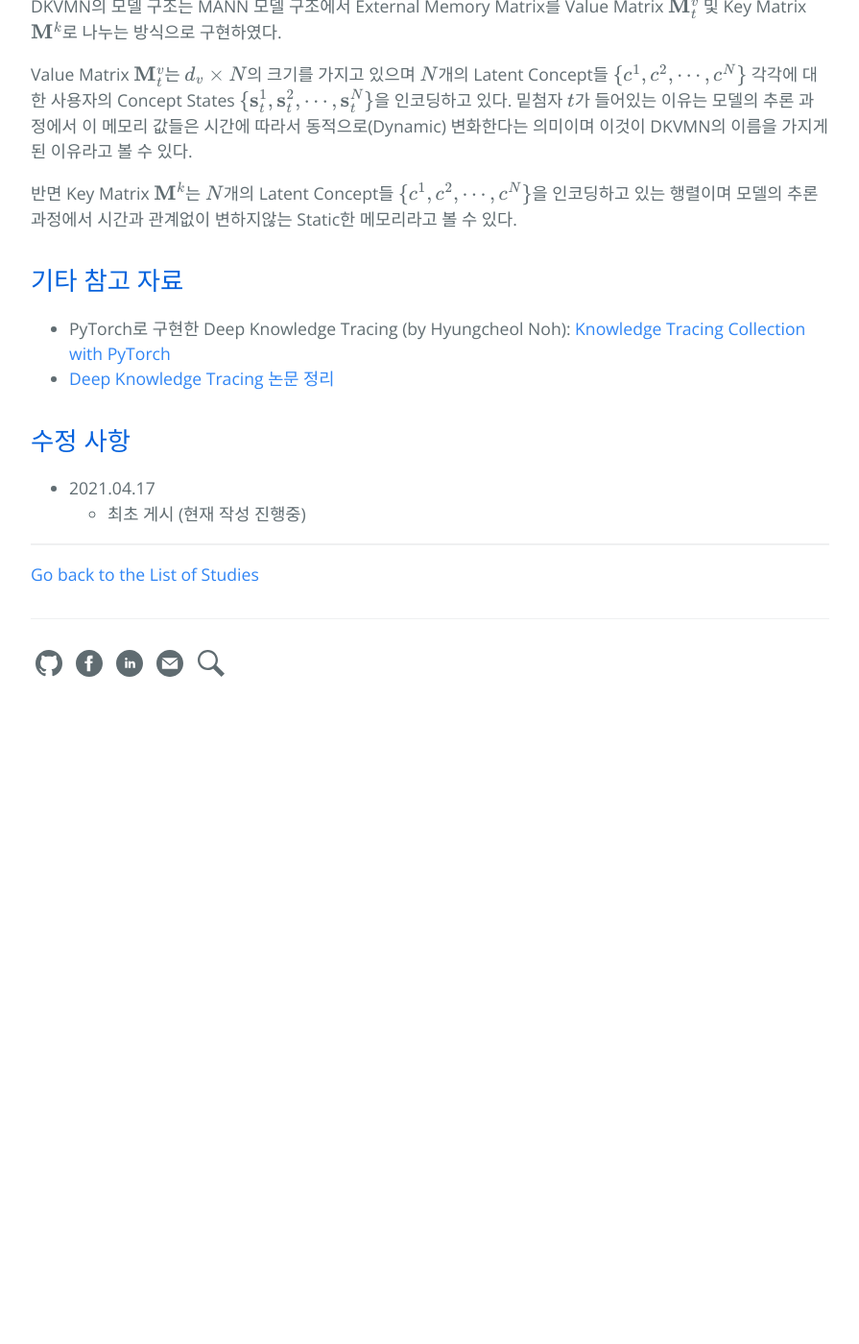
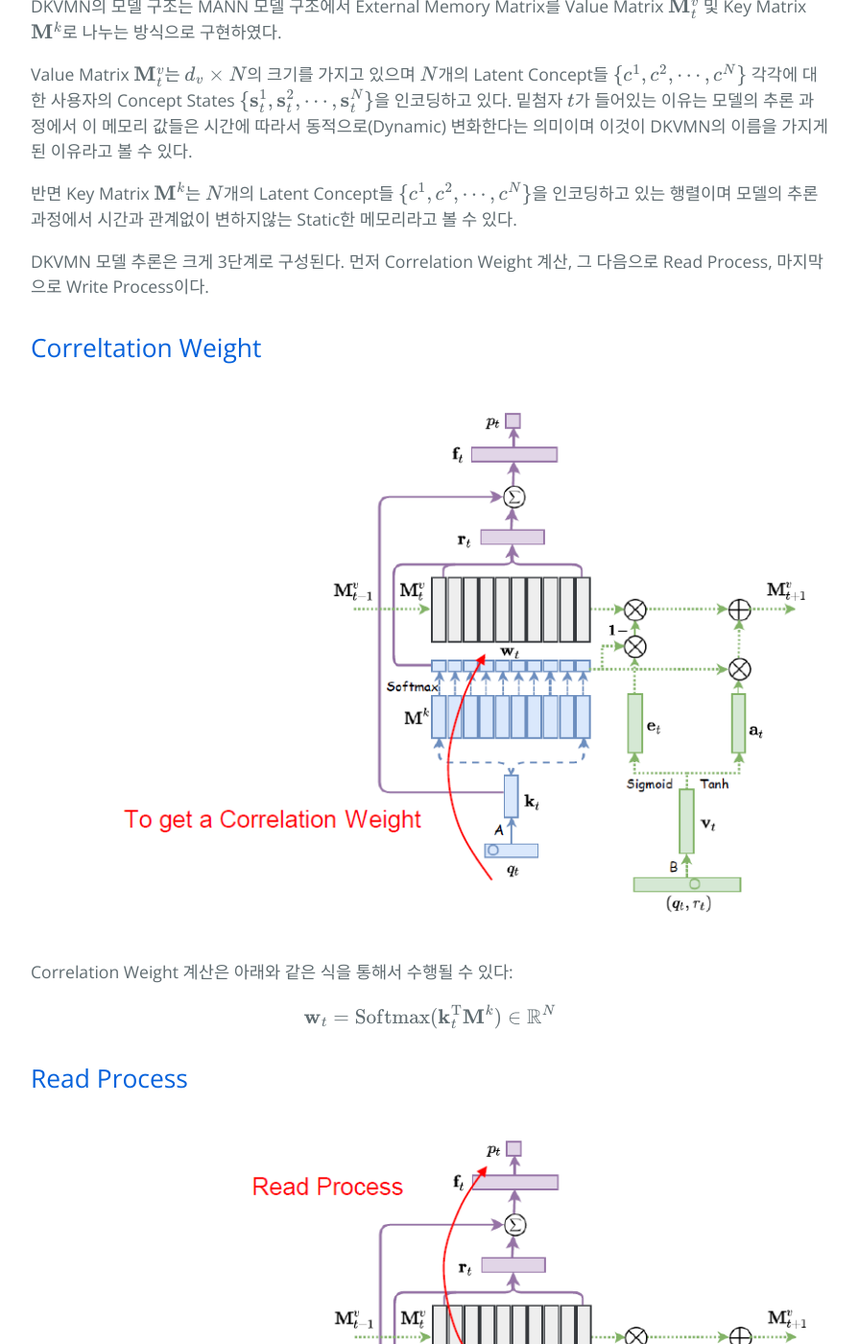
Before and after one commit to hcnoh/hcnoh.github.io, a Jekyll site: the page built from _posts/2021-04-17-dkvmn.md, in a window 1280 px wide and 1400 px high, scrolled down 2514 px. Shown: the whole window at 96% size, without its empty margins (192-1087 px from the left). Built offline with Jekyll 4.4.1, drawn with Linux system fonts in a browser that asks for light colours; comment, search, counter and statistics services are not loaded; before the commit the page ends 3273 px from its top, so only the background shows below that.

Commit message:
modified a post

```diff
--- a/_posts/2021-04-17-dkvmn.md
+++ b/_posts/2021-04-17-dkvmn.md
@@ -47,6 +47,23 @@
 
 반면 Key Matrix $$\mathbf{M}^k$$는 $$N$$개의 Latent Concept들 $$\{ c^1, c^2, \cdots, c^N \}$$을 인코딩하고 있는 행렬이며 모델의 추론 과정에서 시간과 관계없이 변하지않는 Static한 메모리라고 볼 수 있다.
 
+DKVMN 모델 추론은 크게 3단계로 구성된다. 먼저 Correlation Weight 계산, 그 다음으로 Read Process, 마지막으로 Write Process이다.
+
+## Correltation Weight
+![](/assets/img/2021-04-17-dkvmn/2021-04-17-dkvmn_2021-04-17-16-15-40.png)
+
+Correlation Weight 계산은 아래와 같은 식을 통해서 수행될 수 있다:
+
+$$
+\mathbf{w}_t = \text{Softmax}(\mathbf{k}_t^\text{T}\mathbf{M}^k) \in \mathbb{R}^N
+$$
+
+## Read Process
+![](/assets/img/2021-04-17-dkvmn/2021-04-17-dkvmn_2021-04-17-16-16-09.png)
+
+## Write Process
+![](/assets/img/2021-04-17-dkvmn/2021-04-17-dkvmn_2021-04-17-16-16-28.png)
+
 ## 기타 참고 자료
 - PyTorch로 구현한 Deep Knowledge Tracing (by Hyungcheol Noh): [Knowledge Tracing Collection with PyTorch](https://github.com/hcnoh/knowledge-tracing-collection-pytorch)
 - [Deep Knowledge Tracing 논문 정리](https://hcnoh.github.io/2019-06-14-deep-knowledge-tracing)
```
Also changed, not shown: assets/img/2021-04-17-dkvmn/2021-04-17-dkvmn_2021-04-17-16-15-40.png (added), assets/img/2021-04-17-dkvmn/2021-04-17-dkvmn_2021-04-17-16-16-09.png (added), assets/img/2021-04-17-dkvmn/2021-04-17-dkvmn_2021-04-17-16-16-28.png (added).
